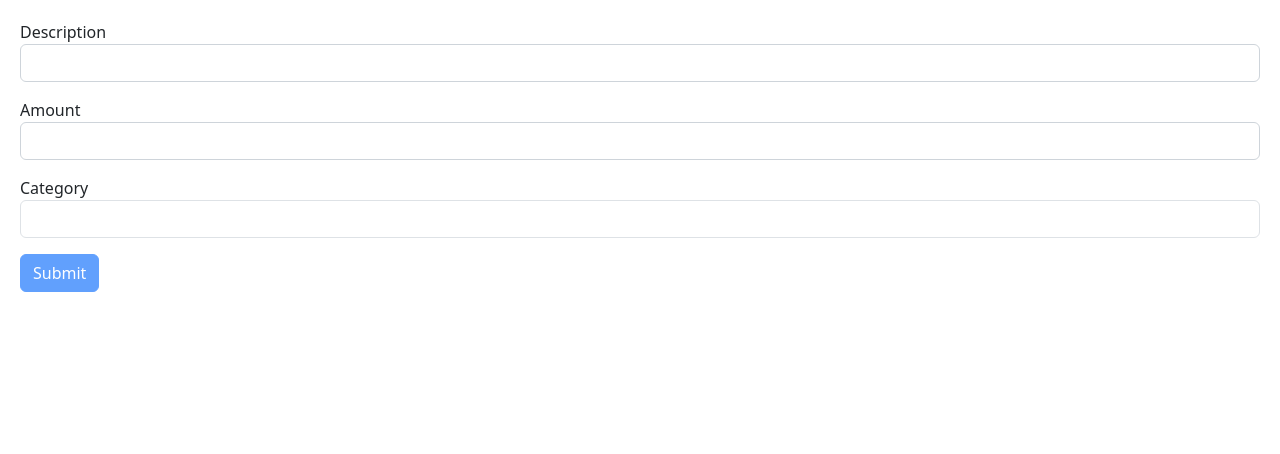
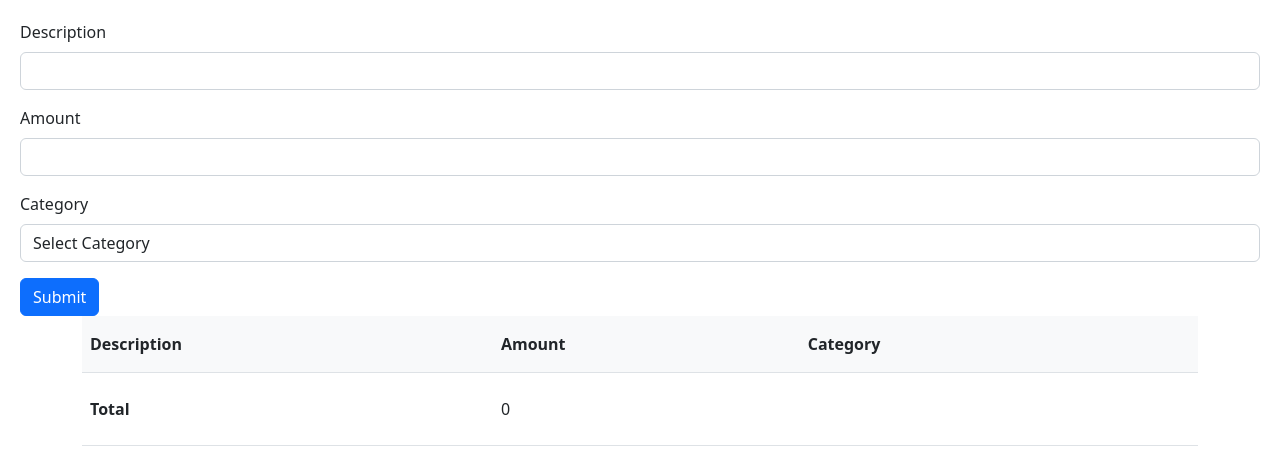
Before and after one commit to Amumug/mosh-react-app, a React (Vite) app: page / in a window 1280 px wide. Shown: the top 454 px of the page. Built offline with nearby package versions, Linux system fonts and the light colour scheme.

Commit message:
React App

```diff
--- a/package.json
+++ b/package.json
@@ -21,6 +21,7 @@
     "@types/react": "^18.0.27",
     "@types/react-dom": "^18.0.10",
     "@vitejs/plugin-react": "^3.1.0",
+    "tailwindcss": "^3.4.1",
     "typescript": "^4.9.3",
     "vite": "^4.1.0"
   }
--- a/src/App.tsx
+++ b/src/App.tsx
@@ -1,10 +1,12 @@
 import Form from "./components/Form";
+import NewForm from "./components/TableResult";
 
 
 function App() {
   return (
     <div>
-      <Form></Form>
+      {/* <Form></Form> */}
+      <NewForm></NewForm>
     </div>
   );
 }
--- /dev/null
+++ b/src/components/TableResult.tsx
@@ -0,0 +1,132 @@
+import React, { useState } from 'react';
+import { isValid } from 'zod';
+
+export default function ExpenseTracker() {
+  const [users, setUsers] = useState([]);
+  const [totalAge, setTotalAge] = useState(0);
+  const [formData, setFormData] = useState({ name: '', age: '', category: '' });
+
+  const handleChange = (e) => {
+    const { name, value } = e.target;
+    setFormData({ ...formData, [name]: value });
+  };
+
+  const handleSubmit = (e) => {
+    e.preventDefault();
+    const { name, age, category } = formData;
+    const newUser = { name, age, category };
+    setUsers([...users, newUser]);
+    setTotalAge(totalAge + parseInt(age));
+    setFormData({ name: '', age: '', category: '' }); // Clear form fields after submission
+    if (!categories.includes(category)) {
+      setCategories([...categories, category]);
+    }
+  };
+  const handleDelete = (index) => {
+    const updatedUsers = [...users];
+    const deletedUser = updatedUsers.splice(index, 1)[0];
+    setUsers(updatedUsers);
+    setTotalAge(totalAge - parseInt(deletedUser.age));
+  };
+
+  return (
+    <div>
+      <form onSubmit={handleSubmit}>
+        <div className="mb-3">
+          <label htmlFor="name" className="form-label">
+            Description
+          </label>
+          <input
+            id="name"
+            name="name"
+            type="text"
+            className="form-control"
+            value={formData.name}
+            onChange={handleChange}
+          />
+        </div>
+        <div className="mb-3">
+          <label htmlFor="age" className="form-label">
+            Amount
+          </label>
+          <input
+            id="age"
+            name="age"
+            type="number"
+            className="form-control"
+            value={formData.age}
+            onChange={handleChange}
+          />
+        </div>
+        <div className="mb-3">
+          <label htmlFor="category" className="form-label">
+            Category
+          </label>
+          <select
+            id="category"
+            name="category"
+            className="form-control"
+            value={formData.category}
+            onChange={handleChange}
+          >
+            <option value="">Select Category</option>
+            <option value="Groceries">Groceries</option>
+            <option value="Utilities">Utilities</option>
+            <option value="Entertainment">Entertainment</option>
+          </select>
+        </div>
+        <button disabled={!isValid} type="submit" className="btn btn-primary">
+          Submit
+        </button>
+      </form>
+
+
+      <div className="container">
+        <div className="table-responsive">
+
+          <table className="table pt-6">
+            <thead className="bg-light">
+              <tr>
+                <th scope="col" className="px-6 py-3 text-start text-xs font-medium text-gray-500 uppercase">
+                  Description
+                </th>
+                <th scope="col" className="px-6 py-3 text-start text-xs font-medium text-gray-500 uppercase">
+                  Amount
+                </th>
+                <th scope="col" className="px-6 py-3 text-start text-xs font-medium text-gray-500 uppercase">
+                  Category
+                </th>
+                <th scope="col" className="px-6 py-3 text-end text-xs font-medium text-gray-500 uppercase"></th>
+              </tr>
+            </thead>
+            <tbody>
+              {users.map((user, index) => (
+                <tr key={index}>
+                <td className="px-6 py-4">{user.name}</td>
+                <td className="px-6 py-4">{user.age}</td>
+                <td className="px-6 py-4">{user.category}</td>
+                <td className="px-6 py-4">
+                  <button
+                    type="button"
+                    className="btn btn-outline-danger"
+                    onClick={() => handleDelete(index)} // Bind handleDelete function here
+                  >
+                    Delete
+                  </button>
+                </td>
+              </tr>
+
+              ))}
+              <tr>
+                <td className="px-6 py-4 fw-bolder">Total</td>
+                <td className="px-6 py-4 font-bold">{totalAge}</td>
+                <td className="px-6 py-4"></td>
+                <td className="px-6 py-4"></td>
+              </tr>
+            </tbody>
+          </table>
+        </div>
+      </div>
+    </div>
+  );
+}
```
Also changed, not shown: tailwind.config.js (added, +8 -0 lines), src/components/Button Style/Button.module.css (line endings or trailing spaces), 1 other file (tests, documents, lock files or other folders).
